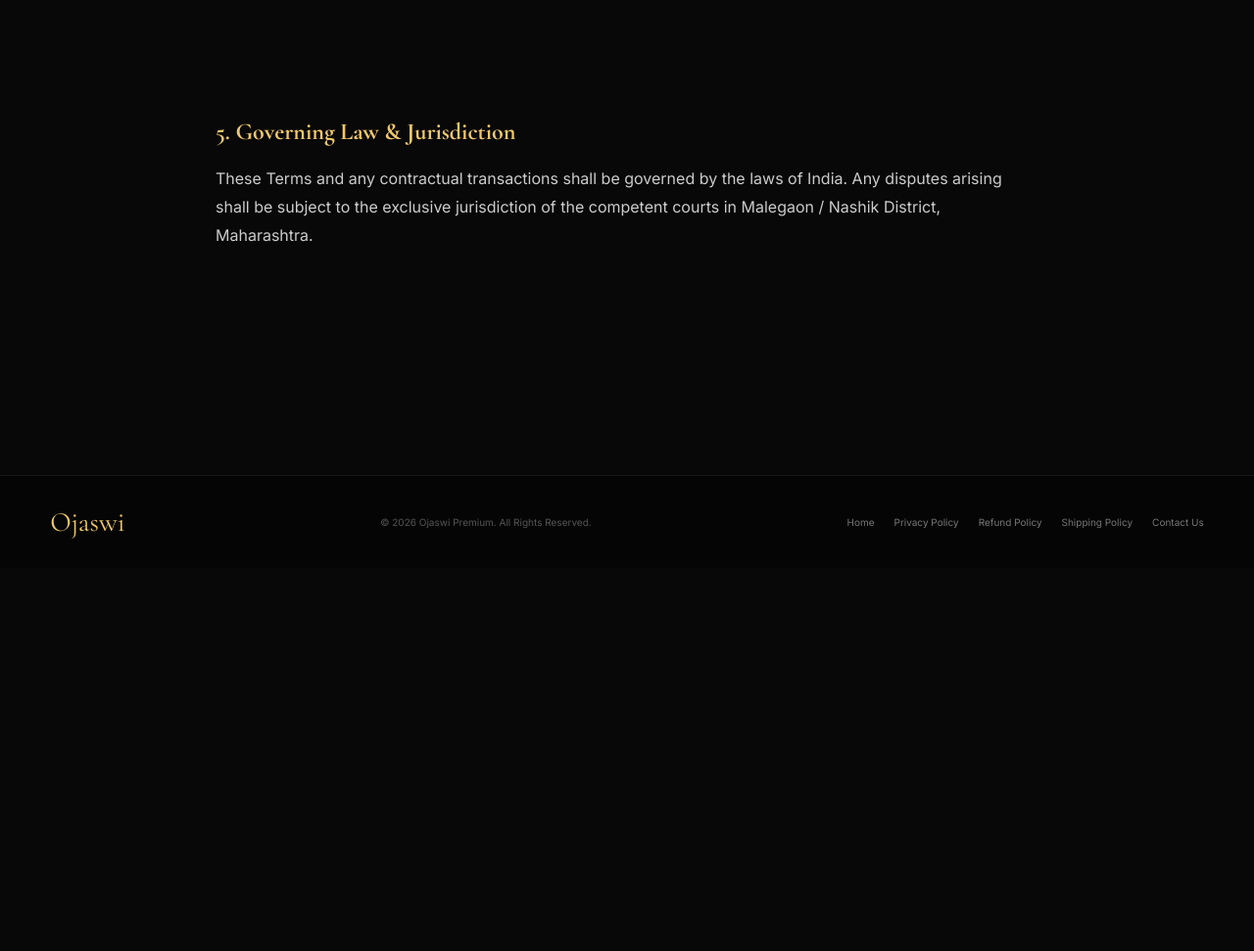
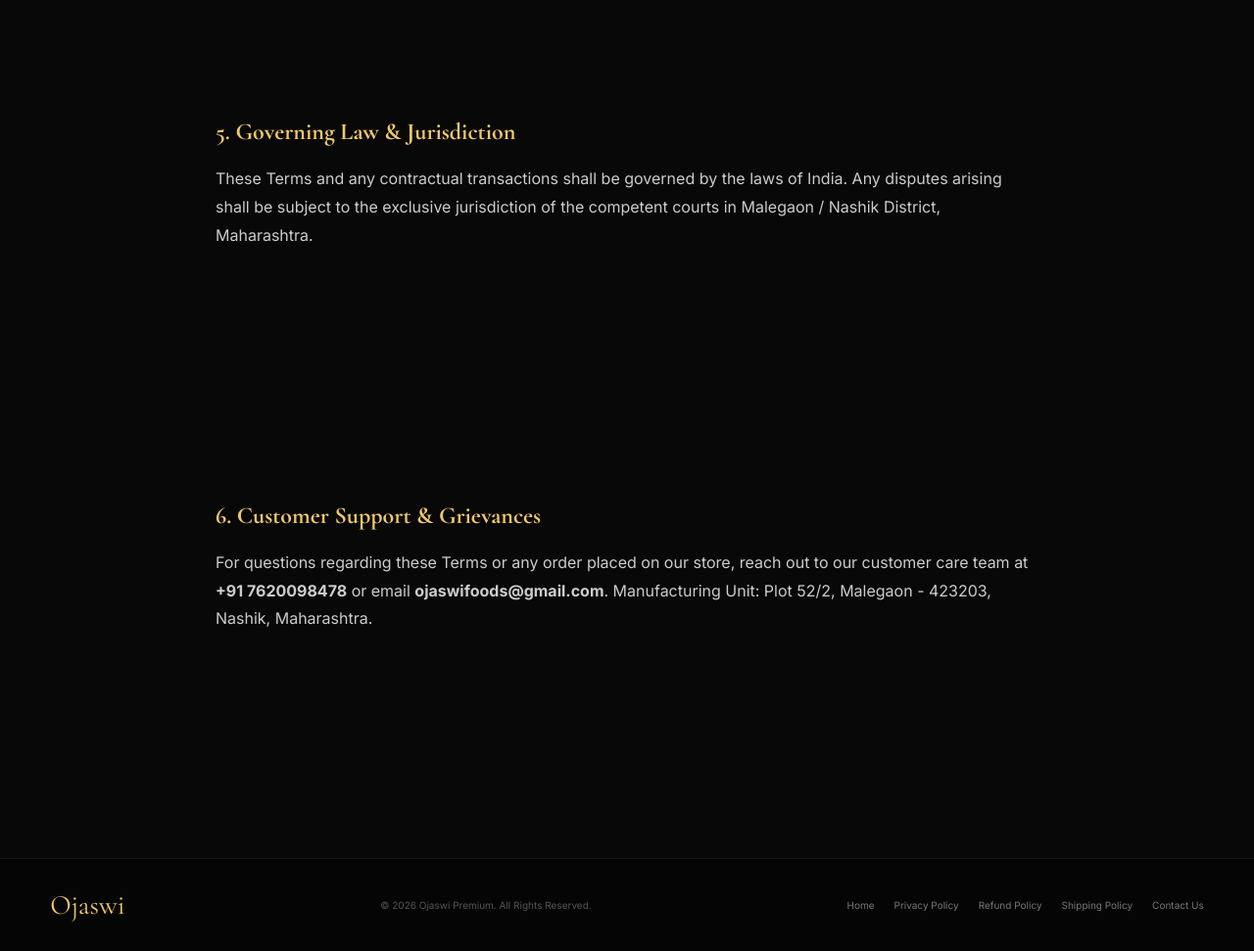
Before and after one commit to ganeshaher123456789-wq/ojaswi_food_frontend, a website: page terms-and-conditions.html in a window 1280 px wide. Shown: the part 2095-3066 px from the top of the page at 98% size. Before the commit the page ends 2675 px from the top, so only its background shows below. Drawn offline with nearby package versions, Linux system fonts and the light colour scheme.

Commit message:
docs(legal): add official customer support and contact details to compliance policies

```diff
--- a/terms-and-conditions.html
+++ b/terms-and-conditions.html
@@ -69,6 +69,13 @@
                 These Terms and any contractual transactions shall be governed by the laws of India. Any disputes arising shall be subject to the exclusive jurisdiction of the competent courts in Malegaon / Nashik District, Maharashtra.
             </p>
         </section>
+
+        <section style="margin-bottom: 30px;">
+            <h2 style="font-family: 'Cormorant Garamond', serif; font-size: 24px; color: var(--gold-light); margin-bottom: 12px;">6. Customer Support &amp; Grievances</h2>
+            <p>
+                For questions regarding these Terms or any order placed on our store, reach out to our customer care team at <strong>+91 7620098478</strong> or email <strong>ojaswifoods@gmail.com</strong>. Manufacturing Unit: Plot 52/2, Malegaon - 423203, Nashik, Maharashtra.
+            </p>
+        </section>
     </main>
 
     <footer>
```
Also changed, not shown: cancellation-policy.html (+7 -0 lines), shipping-policy.html (+7 -0 lines).
